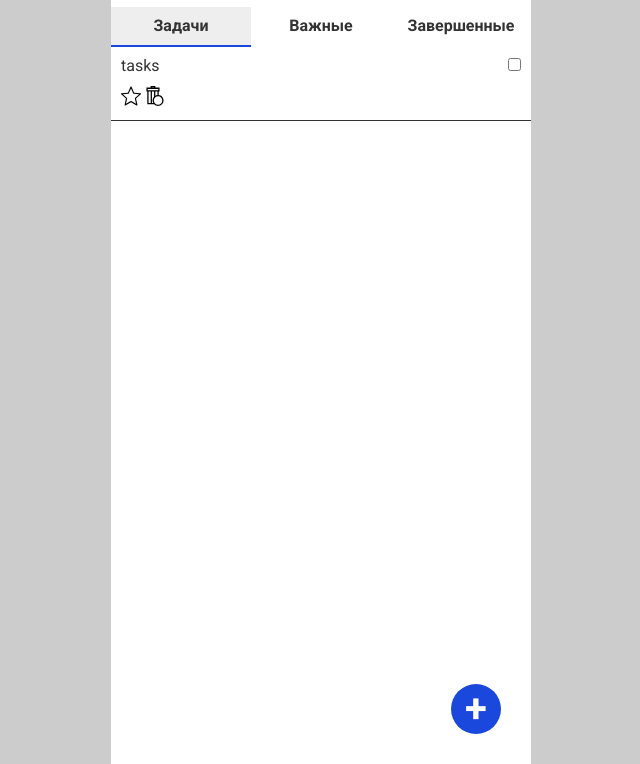
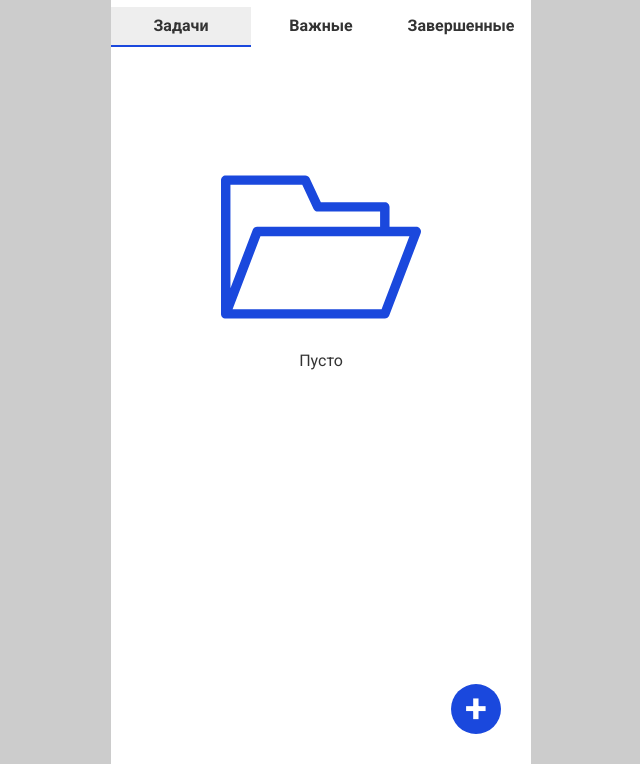
Before and after one commit to ismailow/toodoo, a plain HTML site: page index.html in a window 1280 px wide. Shown: the part 36-800 px from the top of the page, without its empty margins (319-959 px from the left). Drawn offline with Linux system fonts and the light colour scheme.

Commit message:
empty message fix

```diff
--- a/index.html
+++ b/index.html
@@ -60,28 +60,7 @@
 </header>
 
 <div class="screen tasks">
-    <div class="task">
-        <div class="task__text">
-            <div class="task__description">tasks</div>
 
-            <div class="task__control">
-                <input type="checkbox">
-            </div>
-        </div>
-
-        <div class="task__controls">
-            <button class="task__btn" id="impotant">
-                <svg class="task__icon">
-                    <use xlink:href="#important"></use>
-                </svg>
-            </button>
-            <button class="task__btn" id="delete">
-                <svg class="task__icon">
-                    <use xlink:href="#delete"></use>
-                </svg>
-            </button>
-        </div>
-    </div>
 </div>
 
 <div class="screen important _hide">
--- a/script/main.js
+++ b/script/main.js
@@ -76,19 +76,25 @@ const toggleTabs = function() {
 
 const isEmpty = function() {
     screens.forEach((item) => {
-        let tasks = item.querySelectorAll('.task');
+        let tasksList = item.children;
+        let empty = document.createElement('div');
+        empty.innerHTML = `
+            <div class="empty">
+                <svg class="empty-icon">
+                    <use xlink:href="#folder"></use>
+                </svg>
+                <p class="empty-text">Пусто</p>
+            </div>
+        `
 
 
-        if(tasks.length === 0){
-            item.innerHTML = `
-                <div class="empty">
-                    <svg class="empty-icon">
-                        <use xlink:href="#folder"></use>
-                    </svg>
-                    <p class="empty-text">Пусто</p>
-                </div>
-            `
+        if(tasksList.length === 0){
+            item.appendChild(empty);
         }
+
+        item.addEventListener('DOMNodeInserted', () => {
+            item.removeChild(empty);
+        })
     })
 }
 
```
